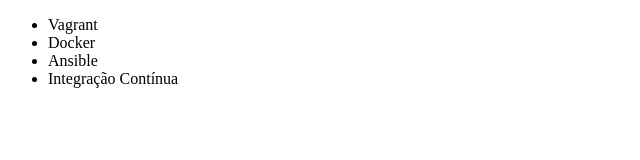
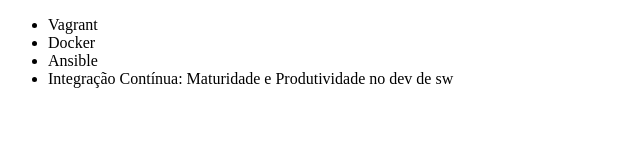
Before and after one commit to mmvieira87/alura-git, a plain HTML site: page index.html in a window 1280 px wide. Shown: the whole page, without its empty margins (0-640 px from the left). Drawn offline with Linux system fonts and the light colour scheme.

Commit message:
alteracao nome curso

```diff
--- a/index.html
+++ b/index.html
@@ -9,7 +9,7 @@
         <li>Vagrant</li>
         <li>Docker</li>
         <li>Ansible</li>
-        <li>Integração Contínua</li>
+        <li>Integração Contínua: Maturidade e Produtividade no dev de sw</li>
     </ul>
 </body>
 </html>
```
